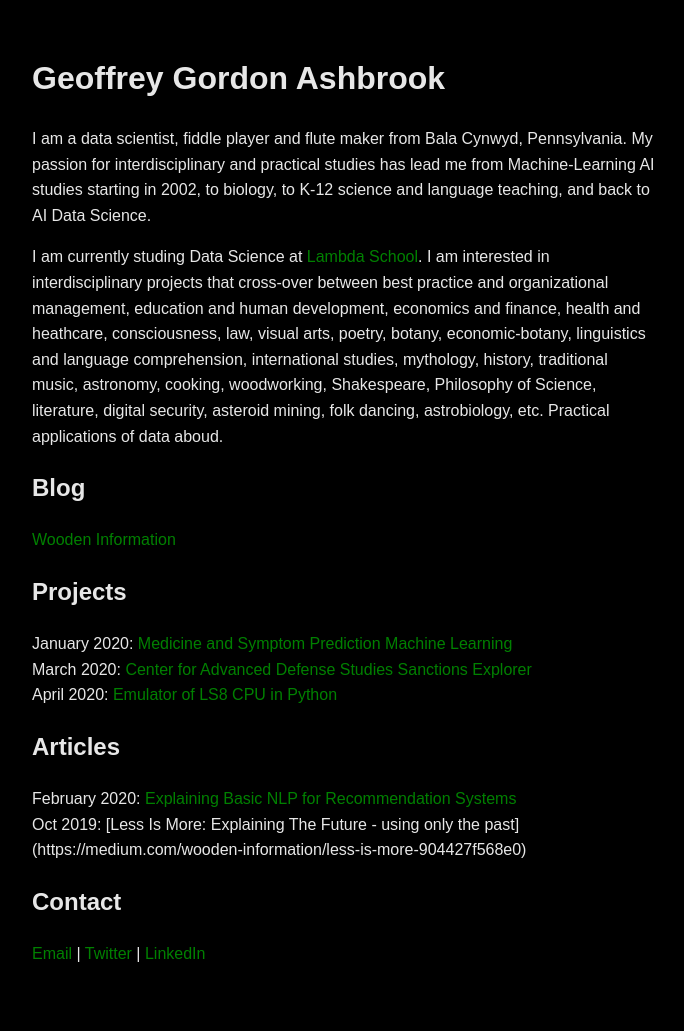
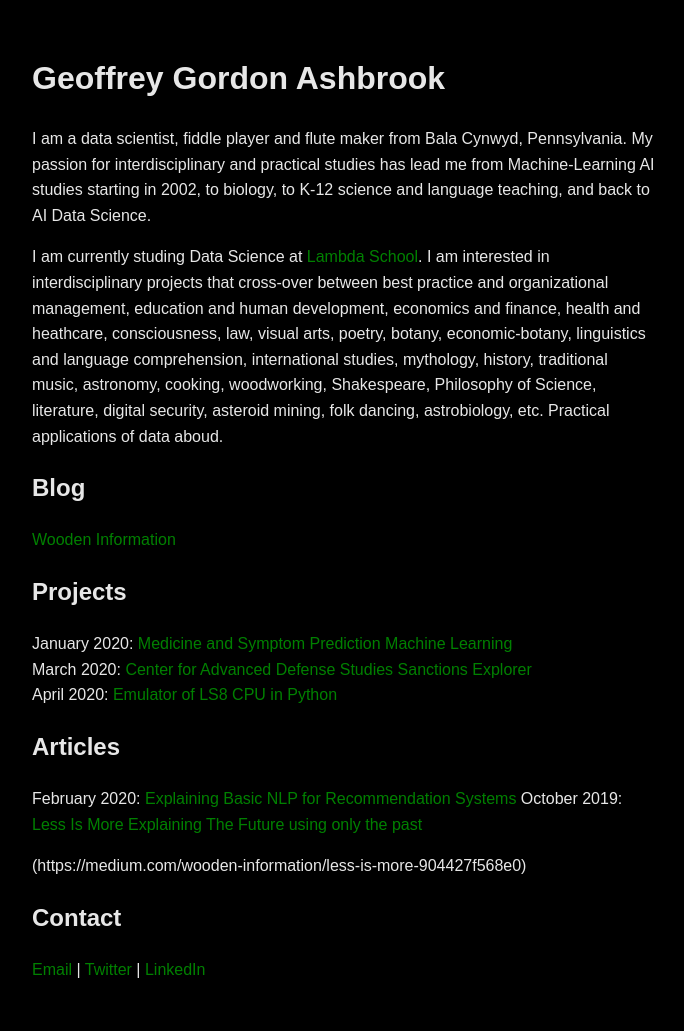
Before and after one commit to pragmatizt/ira_evangelista.github.io, a Jekyll site: the page built from index.md, in a window 1280 px wide. Shown: the whole page, without its empty margins (296-980 px from the left). Built offline with Jekyll 4.4.1, drawn with Linux system fonts in a browser that asks for light colours; our own code applies the rules of GitHub Pages for plain Markdown files.

Commit message:
Update index.md
fix format

```diff
--- a/index.md
+++ b/index.md
@@ -14,7 +14,8 @@ April 2020: [Emulator of LS8 CPU in Python](https://https://github.com/lineality
 
 ## Articles
 February 2020: [Explaining Basic NLP for Recommendation Systems](https://colab.research.google.com/drive/1n0QHVKLmjHhb1J0PVumoxq58-1OevP5b)
-Oct 2019: [Less Is More: Explaining The Future - using only the past]
+October 2019: [Less Is More Explaining The Future using only the past](https://colab.research.google.com/drive/1n0QHVKLmjHhb1J0PVumoxq58-1OevP5b)
+
 (https://medium.com/wooden-information/less-is-more-904427f568e0)
 
 ## Contact
```
